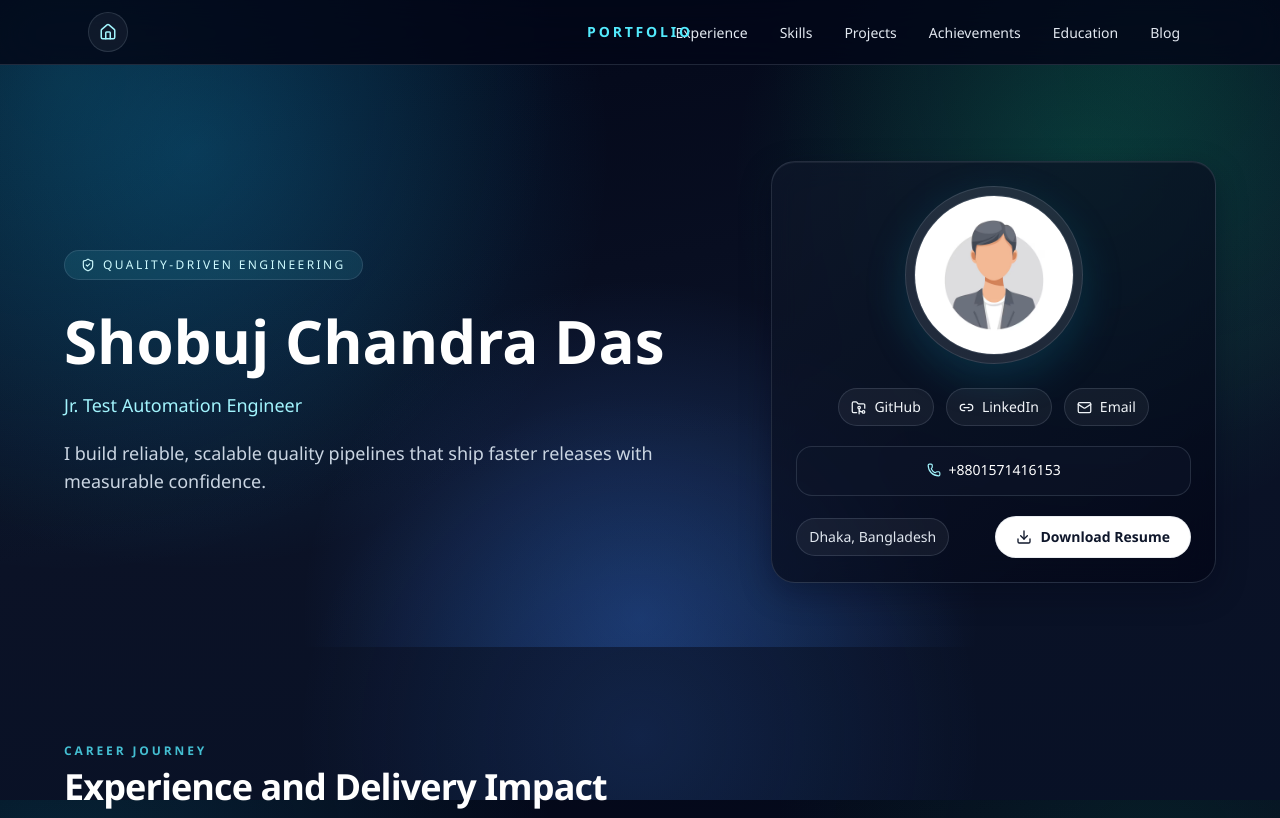
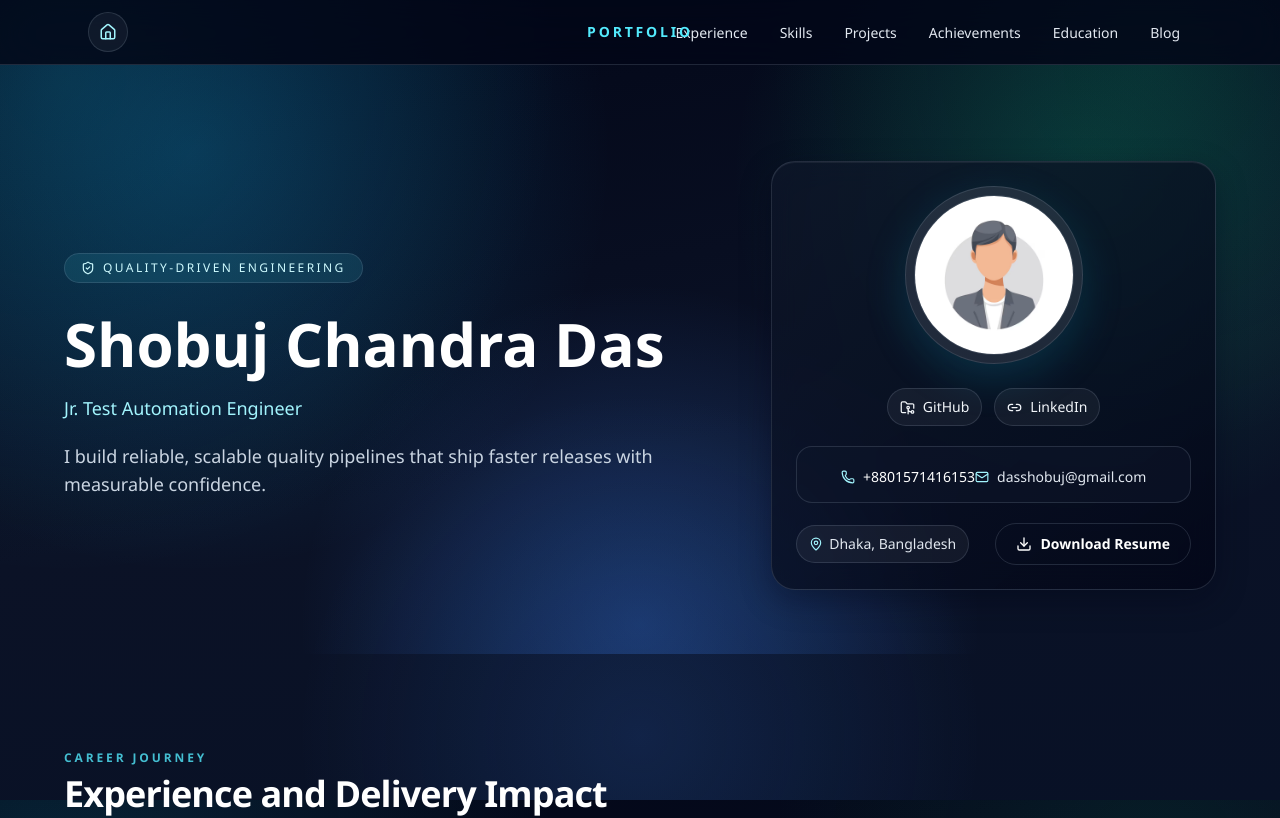
Before and after one commit to shobuj-das/Portfolio, a Next.js app: page / in a window 1280 px wide. Shown: the top 818 px of the page. Built offline with nearby package versions, Linux system fonts and the light colour scheme.

Commit message:
profile card updated

```diff
--- a/src/components/Hero.tsx
+++ b/src/components/Hero.tsx
@@ -7,7 +7,7 @@ import {
   FolderGit2,
   Link2,
   Mail,
-  MessageCircle,
+  MapPin,
   Phone,
   ShieldCheck,
 } from 'lucide-react';
@@ -16,7 +16,6 @@ import { profile } from '@/data/profile';
 const socialIcons = {
   GitHub: FolderGit2,
   LinkedIn: Link2,
-  Email: Mail,
 } as const;
 
 export default function Hero() {
@@ -89,30 +88,28 @@ export default function Hero() {
               <Phone size={14} className="text-cyan-200" />
               {profile.phone}
             </p>
+            <a
+              href={`mailto:${profile.email}`}
+              className="mt-2 inline-flex items-center gap-2 text-sm text-slate-200 transition hover:text-cyan-100"
+            >
+              <Mail size={14} className="text-cyan-200" />
+              {profile.email}
+            </a>
           </div>
 
           <div className="mt-5 flex flex-wrap items-center justify-between gap-3">
             <p className="inline-flex items-center rounded-full border border-white/15 bg-white/5 px-3 py-2 text-xs text-slate-200 sm:text-sm">
+              <MapPin size={14} className="mr-1.5 text-cyan-200" />
               {profile.location}
             </p>
 
             <a
               href={profile.resumeUrl}
-              className="inline-flex items-center gap-2 rounded-full border border-white/20 bg-white px-5 py-2.5 text-sm font-semibold text-slate-900 transition hover:-translate-y-0.5 hover:bg-cyan-100"
+              className="inline-flex items-center gap-2 rounded-full border border-white/25 bg-transparent px-5 py-2.5 text-sm font-semibold text-white transition hover:-translate-y-0.5 hover:border-cyan-200/50 hover:bg-white/5"
             >
               <Download size={16} />
               Download Resume
             </a>
-
-            {/* <a
-              href={profile.whatsappUrl}
-              target="_blank"
-              rel="noreferrer"
-              aria-label="WhatsApp"
-              className="inline-flex h-10 w-10 items-center justify-center rounded-full border border-emerald-200/35 bg-emerald-400/10 text-emerald-200 transition hover:-translate-y-0.5 hover:bg-emerald-400/20"
-            >
-              <MessageCircle size={18} />
-            </a> */}
           </div>
         </motion.div>
       </div>
--- a/src/data/profile.ts
+++ b/src/data/profile.ts
@@ -12,8 +12,8 @@ export const profile = {
   socialLinks: [
     { label: 'GitHub', href: 'https://github.com/shobuj-das' },
     { label: 'LinkedIn', href: 'https://www.linkedin.com/in/shobuj-das/' },
-    { label: 'Email', href: 'mailto:dasshobuj@gmail.com' },
   ] satisfies SocialLink[],
+  email: 'dasshobuj@gmail.com',
   phone: '+8801571416153',
   whatsappUrl: 'https://wa.me/8801571416153',
   resumeUrl: '/resume.pdf',
```
